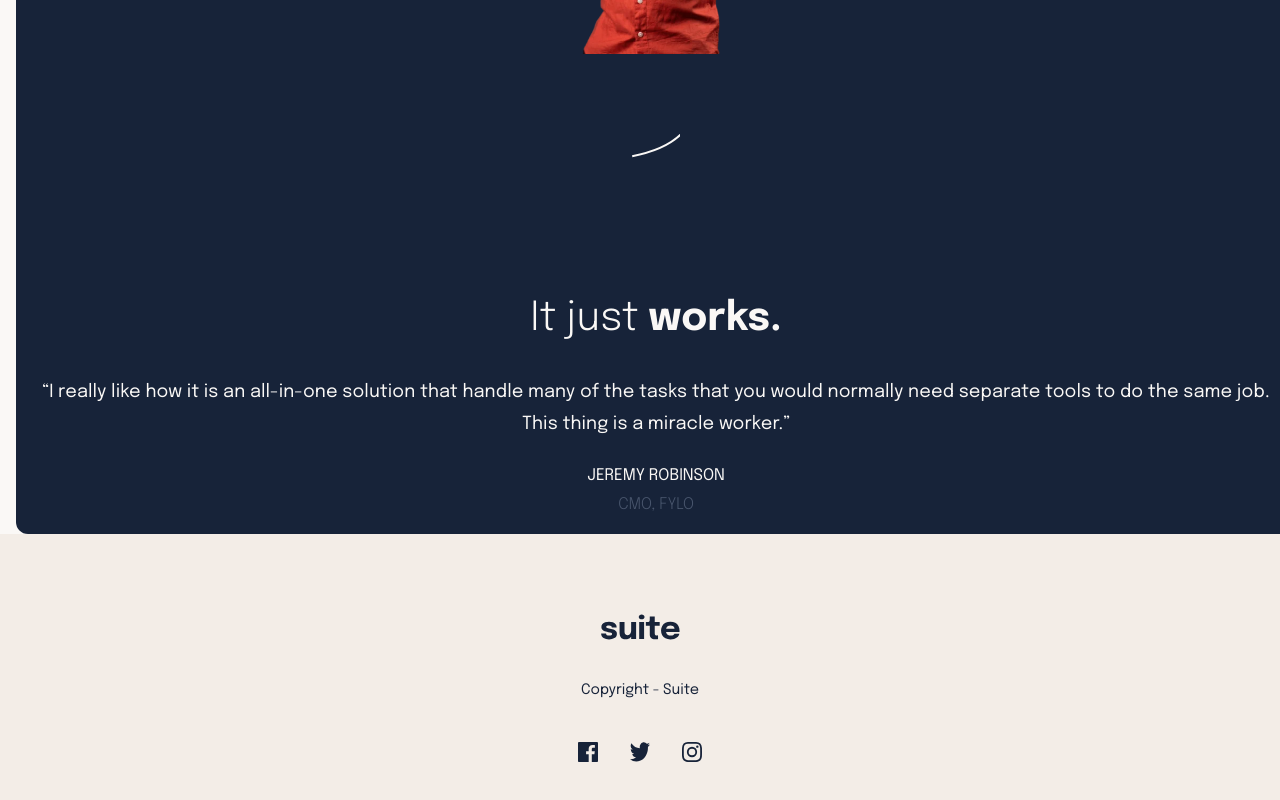
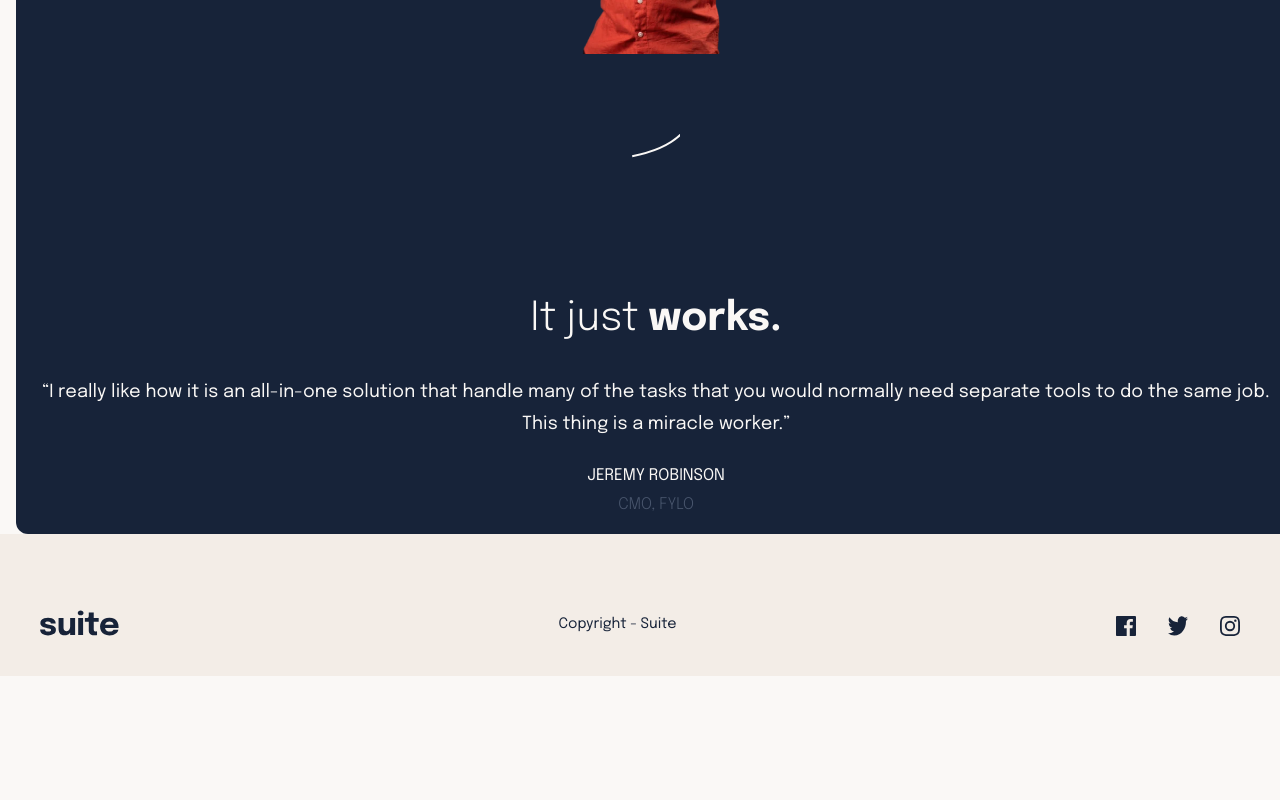
Before and after one commit to mdubelbeis/suite-landing-page, a React (Create React App) app: page / in a window 1280 px wide. Shown: the part 2543-3343 px from the top of the page. After the commit the page ends 3219 px from the top, so only its background shows below. Built offline with nearby package versions, Linux system fonts and the light colour scheme.

Commit message:
styled for tablet

```diff
--- a/src/components/Footer.component.js
+++ b/src/components/Footer.component.js
@@ -5,7 +5,7 @@ import insta from '../assets/icon-instagram.svg';
 
 const Footer = () => {
   return (
-    <div className="w-screen bg-dark-cream p-20 space-y-10 flex flex-col justify-center items-center">
+    <div className="relative w-screen bg-dark-cream p-20 space-y-10 flex flex-col justify-center items-center md:relative md:-z-10 md:flex-row md:justify-between md:items-end md:p-10">
       <img src={logo} alt="suite logo" />
       <small>Copyright - Suite</small>
 
```
